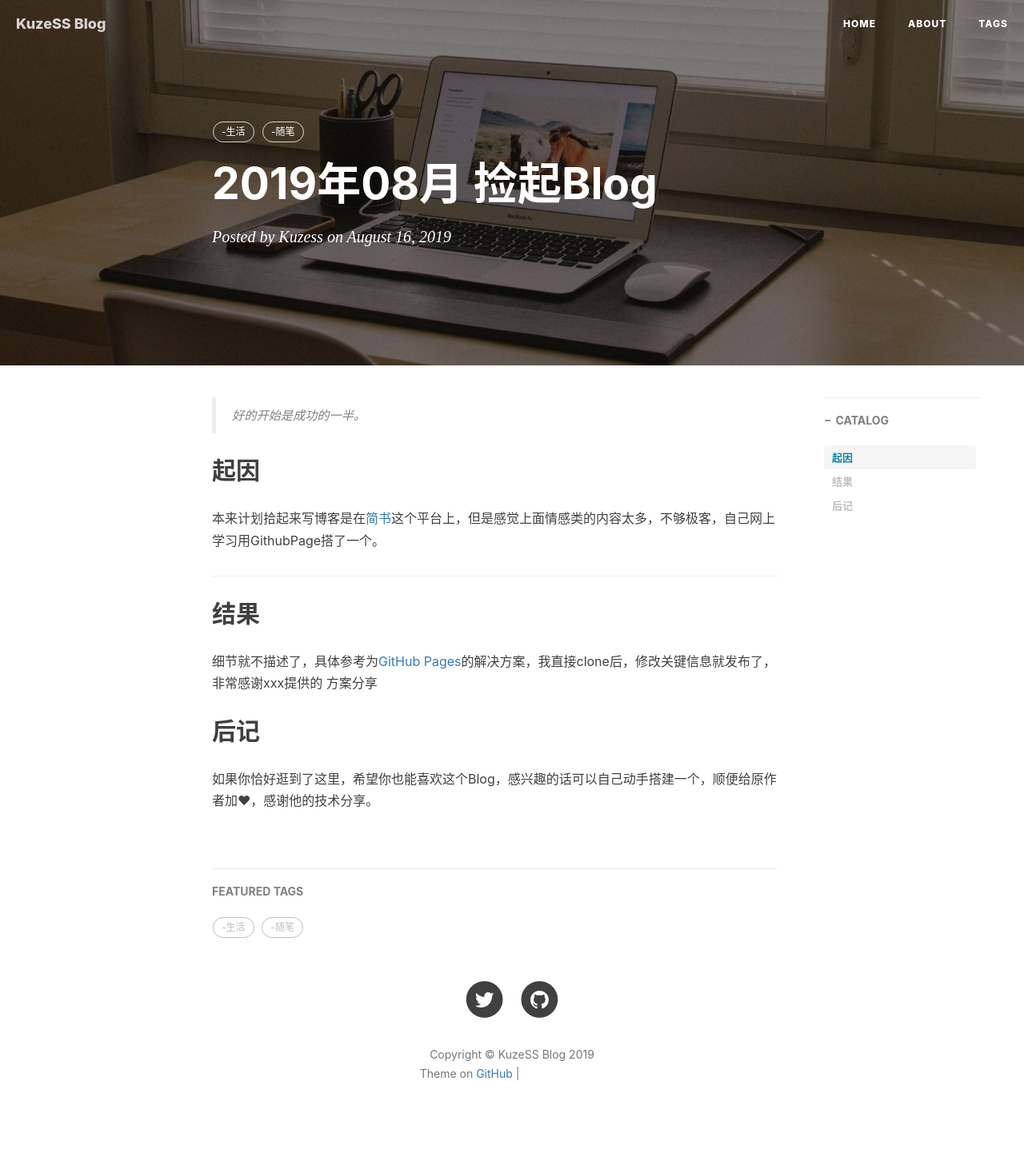
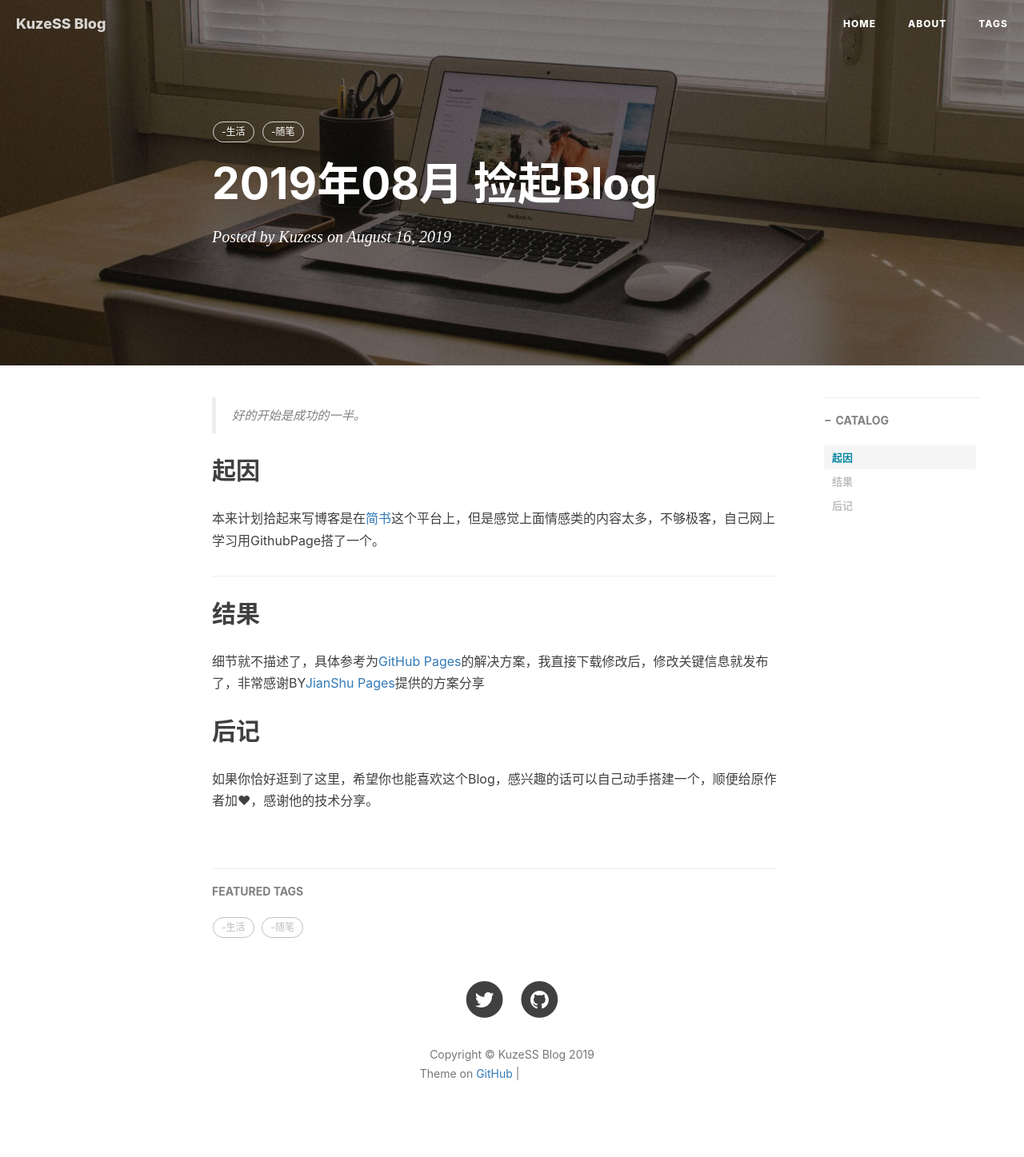
Before and after one commit to zhengyi70/kuzess.github.io, a Jekyll site: the page built from _posts/2019-08-16-捡起Blog.md, in a window 1280 px wide. Shown: the whole page at 80% size. Built offline with Jekyll 4.4.1, drawn with Linux system fonts in a browser that asks for light colours; nearby versions of some CDN libraries; comment, search, counter and statistics services are not loaded; grey boxes are pictures that could not be loaded.

Commit message:
Update 2019-08-16-捡起Blog.md

```diff
--- a/_posts/2019-08-16-捡起Blog.md
+++ b/_posts/2019-08-16-捡起Blog.md
@@ -22,8 +22,7 @@ tags:
 
 ## 结果
 
-细节就不描述了，具体参考为[GitHub Pages](https://huangxuan.me/)的解决方案，我直接clone后，修改关键信息就发布了，非常感谢xxx提供的
-方案分享
+细节就不描述了，具体参考为[GitHub Pages](https://huangxuan.me/)的解决方案，我直接下载修改后，修改关键信息就发布了，非常感谢BY[JianShu Pages](https://www.jianshu.com/p/e68fba58f75c)提供的方案分享
 
 ## 后记
 
```
